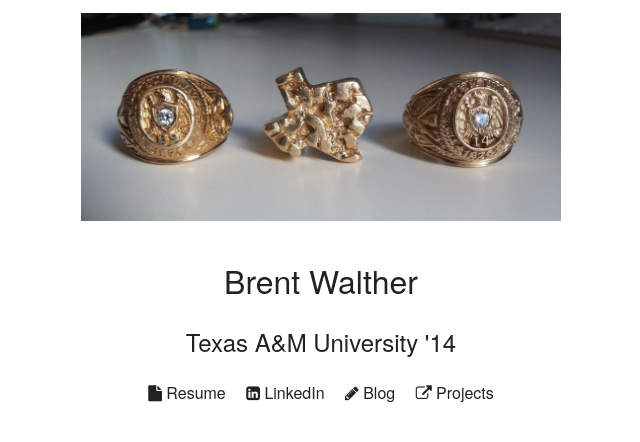
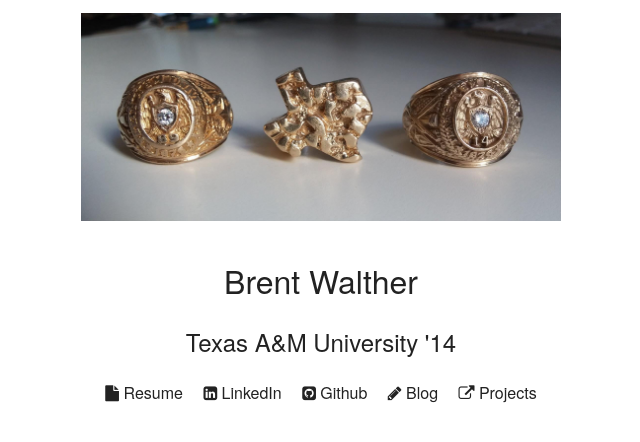
Before and after one commit to brentwalther/brentwalther.github.io, a Jekyll site: the page built from index.html, in a window 1280 px wide. Shown: the top 442 px of the page, without its empty margins (319-959 px from the left). Built offline with Jekyll 4.4.1, drawn with Linux system fonts in a browser that asks for light colours; nearby versions of some CDN libraries.

Commit message:
Add github to home page.

```diff
--- a/index.html
+++ b/index.html
@@ -10,6 +10,7 @@
   <h4>
     <a class="nav-link" href="files/resume.html"><i class="fa fa-file"></i> Resume</a>
     <a class="nav-link" href="http://lnkd.in/HKK-dC"><i class="fa fa-linkedin-square"></i> LinkedIn</a>
+    <a class="nav-link" href="http://www.github.com/brentwalther"><i class="fa fa-github-square"></i> Github</a>
     <a class="nav-link" href="http://www.walther.io"><i class="fa fa-pencil"></i> Blog</a>
     <a class="nav-link" href="/projects.html"><i class="fa fa-external-link"></i> Projects</a>
   </h4>
```
